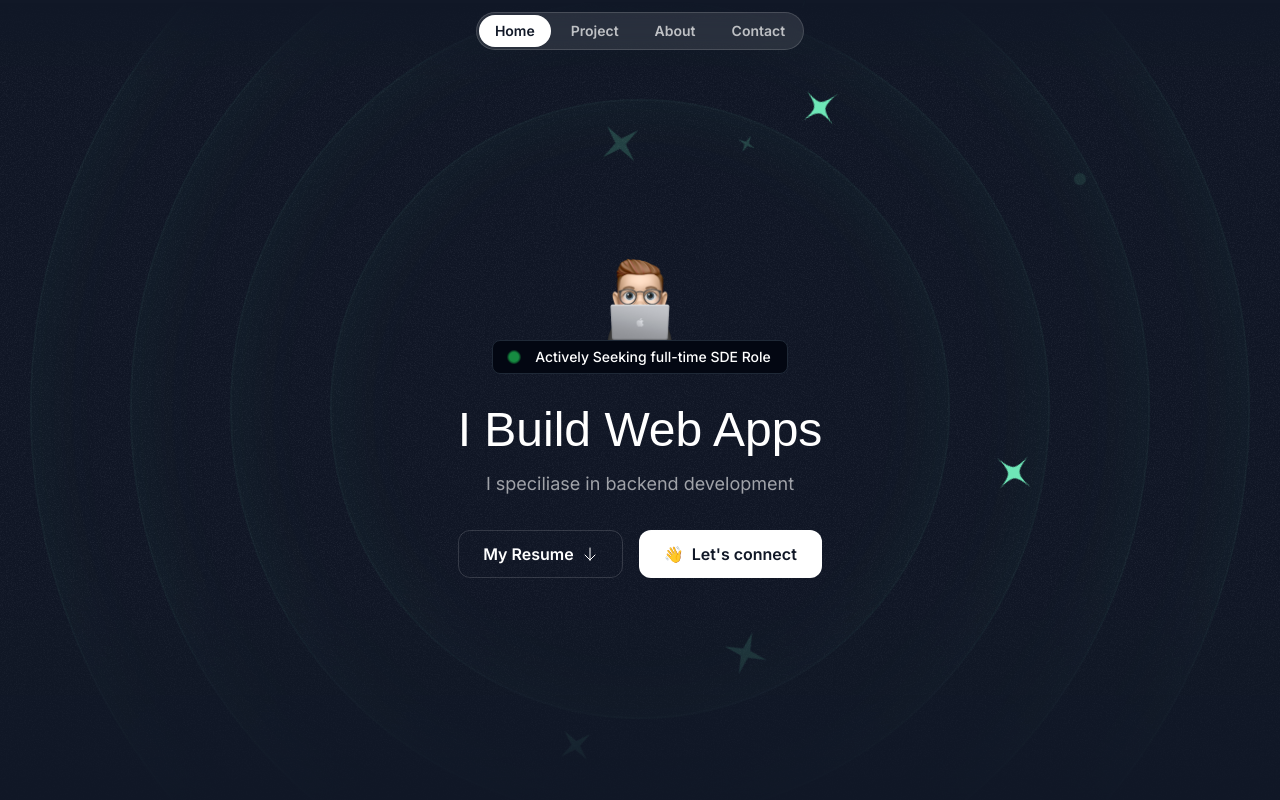
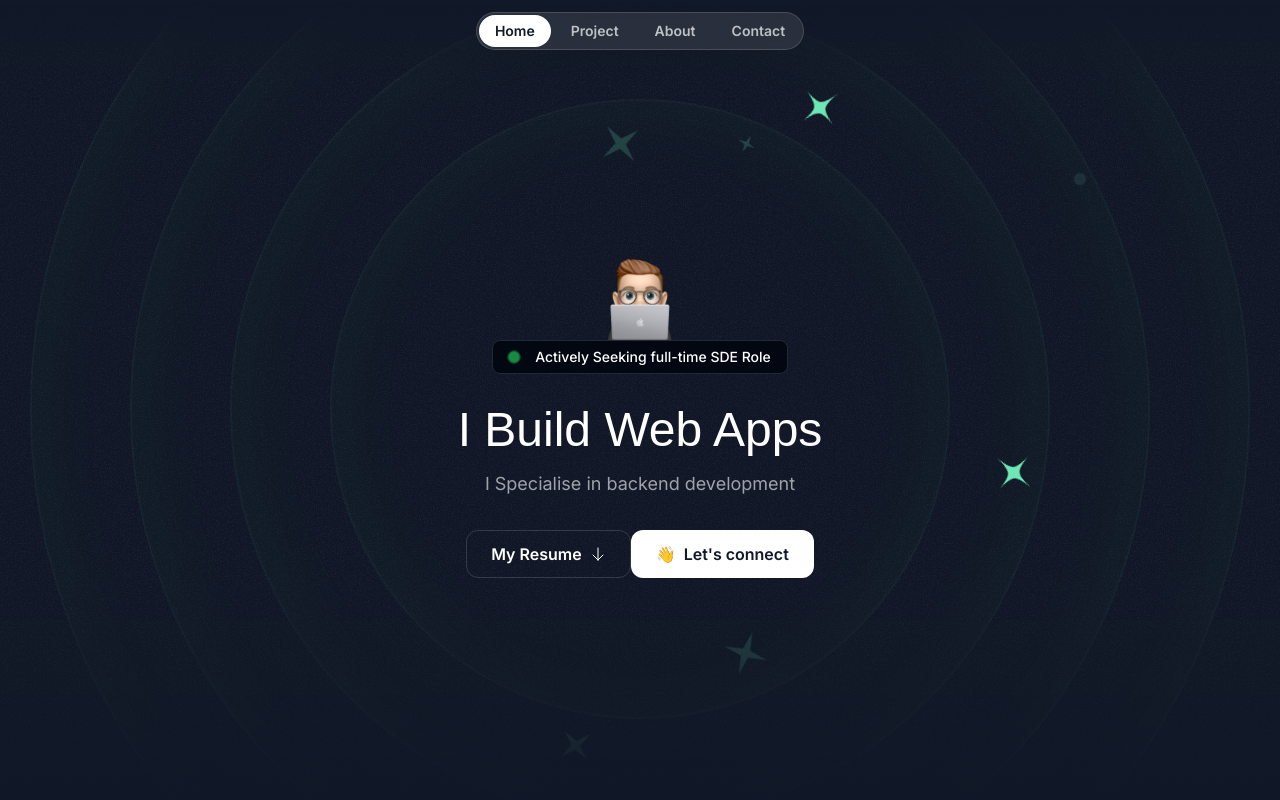
Before and after one commit to 001-syed-anwar/portfolio, a Next.js app: page / in a window 1280 px wide. Shown: the top 800 px of the page. Built offline with nearby package versions, Linux system fonts and the light colour scheme; a web font is replaced by a local one.

Commit message:
Update typo Hero.tsx

```diff
--- a/src/sections/Hero.tsx
+++ b/src/sections/Hero.tsx
@@ -58,10 +58,10 @@ export const HeroSection = () => {
           <div className='max-w-lg mx-auto'>
             <h1 className='font-serif text-3xl md:text-5xl text-center mt-8'>I Build Web Apps</h1>
             <p className='mt-4 text-center text-white/60 md:text-lg'>
-              I speciliase in backend development
+              I Specialise in backend development
             </p>
           </div>
-          <div className='flex flex-col md:flex-row justify-center items-center mt-8 gap-4'>
+          <div className='flexSpecialise flex-col md:flex-row justify-center items-center mt-8 gap-4'>
             <a href={"https://drive.google.com/file/d/1_ImQW5_uVeYZgX-7v8u3ojzoUIFJhsbO/view?usp=sharing"} target="_blank" rel="noopener noreferrer" className='inline-flex items-center gap-2 border border-white/15 px-6 h-12 rounded-xl'>
               <span className='font-semibold'>My Resume</span>
               <ArrowDown className="size-4" />
```
